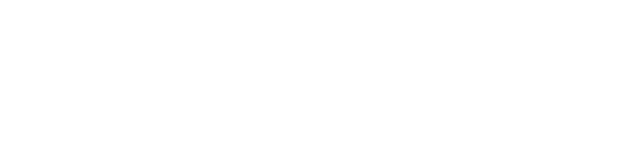
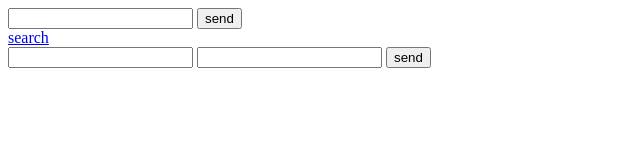
Before and after one commit to kvcsPat/week10-cats, a plain HTML site: page frontend/index.html in a window 1280 px wide. Shown: the whole page, without its empty margins (0-640 px from the left). Drawn offline with nearby package versions, Linux system fonts and the light colour scheme; files that its build step writes are made by us from their sources.

Commit message:
get request & post request

```diff
--- a/frontend/index.html
+++ b/frontend/index.html
@@ -5,8 +5,23 @@
 	<meta http-equiv="X-UA-Compatible" content="IE=edge">
 	<meta name="viewport" content="width=device-width, initial-scale=1.0">
 	<title>This is FRONTEND</title>
+	<!--<link rel="stylesheet" href="reset.css">-->
+	<link rel="stylesheet" href="style.css">
+	<script src="script.js"></script>
 </head>
 <body>
-	<div id="root"></div>
+	<!--<div id="root"></div>-->
+	<form action="https://www.google.com/search">
+		<input name="q" type="text">
+		<button>send</button>
+	</form>
+
+	<a href="https://www.google.com/search?q=javascript">search</a>
+
+	<form action="" method="post">
+		<input name="username" type="text">
+		<input name="password" type="password">
+		<button>send</button>
+	</form>
 </body>
 </html>
--- /dev/null
+++ b/frontend/reset.css
@@ -0,0 +1,33 @@
+* {
+    margin: 0;
+    padding: 0;
+    border: 0;
+    outline: none;
+    box-sizing: border-box;
+    background: transparent;
+    font-family: inherit;
+    overflow-x: hidden;
+  }
+  a {
+    text-decoration: none;
+  }
+  a img {
+    border: none;
+  }
+
+  button,
+  a {
+    cursor: pointer;
+    color: inherit;
+  }
+
+  textarea {
+    resize: none;
+  }
+
+  button,
+  textarea,
+  select {
+    appearance: none !important;
+    border-radius: 0;
+  }
```
Also changed, not shown: frontend/script.js (added), style.css (added), style.scss (added), 1 other file.
